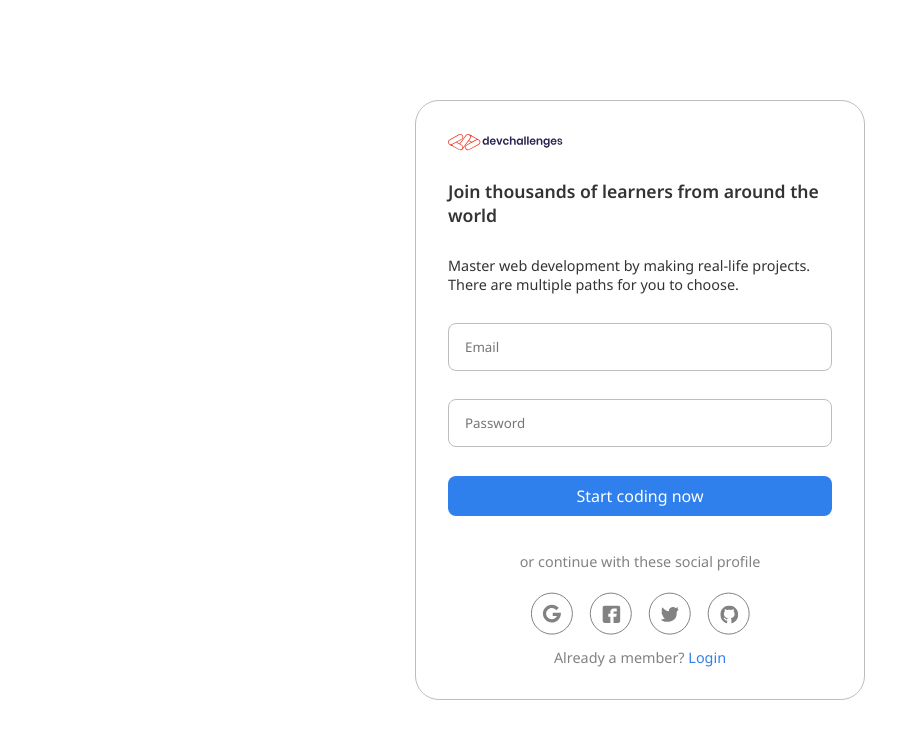
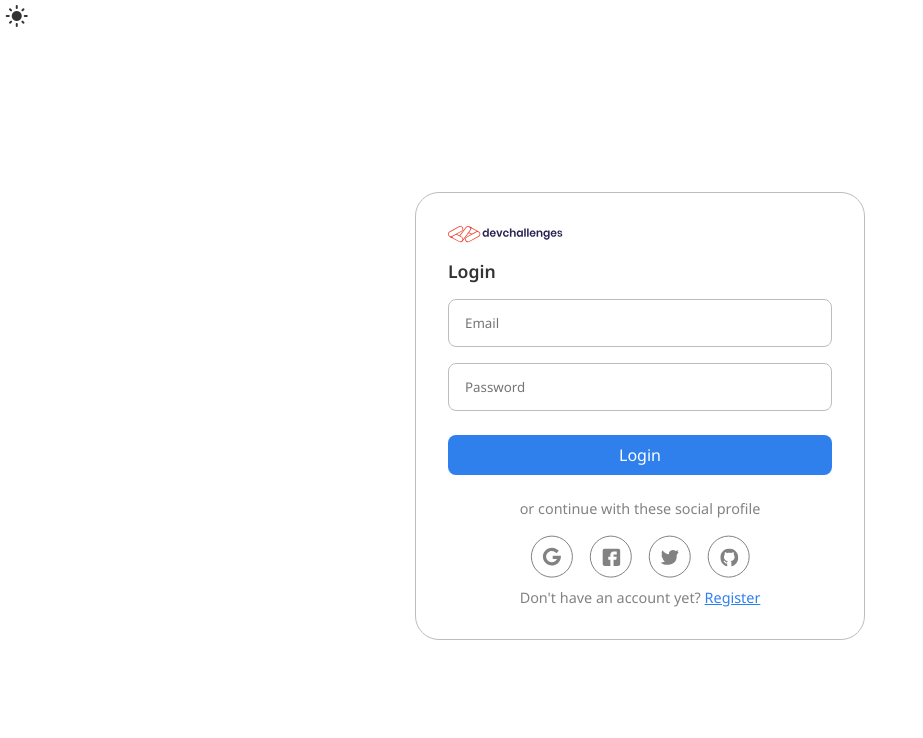
Before and after one commit to NganJason/Dev-Challenges__Full-Stack, a React (Create React App) app in the folder authentication-app/frontend/: page /login in a window 1280 px wide. Shown: the top 738 px of the page, without its empty margins (0-923 px from the left). Built offline with nearby package versions, Linux system fonts and the light colour scheme.

Commit message:
add signup-form

```diff
--- a/authentication-app/frontend/package.json
+++ b/authentication-app/frontend/package.json
@@ -9,6 +9,7 @@
     "node-sass": "^7.0.1",
     "react": "^18.1.0",
     "react-dom": "^18.1.0",
+    "react-router-dom": "^6.3.0",
     "react-scripts": "5.0.1",
     "web-vitals": "^2.1.4"
   },
--- a/authentication-app/frontend/public/index.html
+++ b/authentication-app/frontend/public/index.html
@@ -9,6 +9,8 @@
       content="Web site created using create-react-app"
     />
     <link rel="manifest" href="%PUBLIC_URL%/manifest.json" />
+    <link href="https://fonts.googleapis.com/icon?family=Material+Icons"
+      rel="stylesheet">
     <title>Authentication App</title>
   </head>
   <body>
--- a/authentication-app/frontend/src/App.js
+++ b/authentication-app/frontend/src/App.js
@@ -1,12 +1,50 @@
-import React from "react"
+import React, { useState } from "react"
+import ReactDOM from "react-dom/client";
+import { BrowserRouter, Routes, Route } from "react-router-dom";
+
+import Button from "./components/Button/Button";
 import Signup from "./components/Signup/Signup"
 
 import "./styles/main.scss"
 
 function App() {
+  const [isDarkTheme, setIsDarkTheme] = useState(false)
+
+  const toggleTheme = () => {
+    setIsDarkTheme(!isDarkTheme)
+  }
   return (
-    <div className="App bg-primary">
-      <Signup/>
+    <div className={`App bg-primary ${isDarkTheme ? "dark" : ""}`}>
+      <Button
+        onClick={toggleTheme}
+        width="2rem"
+        height="2rem"
+        color="inherit"
+        round
+      >
+        <span class="material-icons theme-toggler">
+          {isDarkTheme ? "dark_mode" : "light_mode"}
+        </span>
+      </Button>
+
+      <BrowserRouter>
+        <Routes>
+          <Route
+            path="signup"
+            element={<Signup isSignup={true} isDarkTheme={isDarkTheme} />}
+          />
+          <Route
+            path="login"
+            element={<Signup isSignup={false} isDarkTheme={isDarkTheme} />}
+          />
+          <Route
+            path="/"
+            exact
+            element={<Signup isSignup={true} isDarkTheme={isDarkTheme} />}
+          />
+
+        </Routes>
+      </BrowserRouter>
     </div>
   );
 }
--- a/authentication-app/frontend/src/components/Signup/Signup.js
+++ b/authentication-app/frontend/src/components/Signup/Signup.js
@@ -2,13 +2,14 @@ import React, { useState } from "react";
 import Text from "../Text/Text"
 import Button from "../Button/Button"
 
-import devLogo from "../../assets/devchallenges.svg"
+import lightThemeDevLogo from "../../assets/devchallenges.svg"
+import darkThemeDevLogo from "../../assets/devchallenges-light.svg";
 import githubLogo from "../../assets/Github.svg"
 import twitterLogo from "../../assets/Twitter.svg";
 import googleLogo from "../../assets/Google.svg";
 import facebookLogo from "../../assets/Facebook.svg";
 
-function Signup() {
+function Signup({isSignup, isDarkTheme}) {
   const [username, setUsername] = useState("")
   const [password, setPassword] = useState("")
 
@@ -26,15 +27,28 @@ function Signup() {
 
   return (
     <div className="signup">
-      <img className="signup__logo" src={devLogo} />
-      <Text size="1.1rem" bd="600" mgTop="1">
-        Join thousands of learners from around the world
-      </Text>
+      <img
+        className="signup__logo"
+        src={isDarkTheme ? darkThemeDevLogo : lightThemeDevLogo}
+      />
+      {isSignup ? (
+        <>
+          <Text size="1.1rem" bd="600" mgTop="1">
+            Join thousands of learners from around the world
+          </Text>
 
-      <Text size="0.9rem" bd="400" mgTop="1">
-        Master web development by making real-life projects. There are multiple
-        paths for you to choose.
-      </Text>
+          <Text size="0.9rem" bd="400" mgTop="1">
+            Master web development by making real-life projects. There are
+            multiple paths for you to choose.
+          </Text>
+        </>
+      ) : (
+        <>
+          <Text size="1.1rem" bd="600" mgTop="1">
+            Login
+          </Text>
+        </>
+      )}
 
       <input
         type="text"
@@ -54,11 +68,11 @@ function Signup() {
         width="100%"
         height="2.5rem"
         border="8px"
-        mgTop="1"
+        mgTop="1.5"
         mgBtm="1.5"
         onClick={onSubmit}
       >
-        Start coding now
+        {isSignup ? "Start coding now" : "Login"}
       </Button>
       <Text bd="400" size="0.9rem" color="secondary" align="center">
         or continue with these social profile
@@ -72,7 +86,16 @@ function Signup() {
       </div>
 
       <Text bd="400" size="0.9rem" align="center" color="secondary">
-        Already a member? <a>Login</a>
+        {isSignup ? (
+          <>
+            Already a member? <a href="http://localhost:3001/login">Login</a>
+          </>
+        ) : (
+          <>
+            Don't have an account yet?{" "}
+            <a href="http://localhost:3001/signup">Register</a>
+          </>
+        )}
       </Text>
     </div>
   );
--- a/authentication-app/frontend/src/styles/layout.scss
+++ b/authentication-app/frontend/src/styles/layout.scss
@@ -2,6 +2,7 @@
     height: 100%;
 
     display: flex;
+    flex-direction: column;
 
     position: relative;
 
--- a/authentication-app/frontend/src/styles/main.scss
+++ b/authentication-app/frontend/src/styles/main.scss
@@ -5,4 +5,4 @@
 @import './theme.scss';
 
 @import './modules/button.scss';
-@import './modules/signup.scss'
+@import './modules/signup.scss';
--- a/authentication-app/frontend/src/styles/modules/signup.scss
+++ b/authentication-app/frontend/src/styles/modules/signup.scss
@@ -1,7 +1,6 @@
 .signup {
     width: 450px;
-    height: 60%;
-    min-height: 600px;
+    height: auto;
     margin: auto;
     padding: 2rem;
 
@@ -35,7 +34,19 @@
     justify-content: center;
 
     img {
-        margin: 0 0.5rem;
         width: 2.7rem;
+        margin: 0.6rem 0.5rem;
+
+        cursor: pointer;
+    }
+
+    img:hover {
+        transform: scale(1.05);
     }
 }
+
+@media only screen and (max-width: 500px) {
+  .signup {
+    width: 90%;
+  }
+}
--- a/authentication-app/frontend/src/styles/theme.scss
+++ b/authentication-app/frontend/src/styles/theme.scss
@@ -5,6 +5,10 @@
         &.primary {
             background-color: #2F80ED;
             color: #FFFFFF;
+        }
+
+        &.inherit {
+            background-color: inherit;
         }
     }
 
@@ -19,7 +23,8 @@
     }
 
     .material-icons {
-        &.primary {
+        &.theme-toggler {
+            color: #333333;
         }
     }
 }
@@ -31,6 +36,10 @@
         &.primary {
             background-color: #2F80ED;
             color: #FFFFFF;
+        }
+
+        &.inherit {
+            background-color: inherit;
         }
     }
 
@@ -45,7 +54,8 @@
     }
 
     .material-icons {
-        &.primary {
+        &.theme-toggler {
+            color: #FFC107;
         }
     }
 }
```
Also changed, not shown: 1 other file (tests, documents, lock files or other folders).
